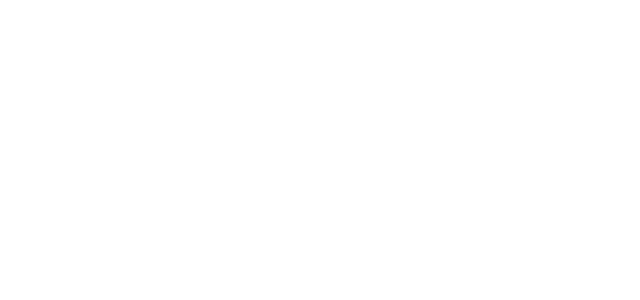
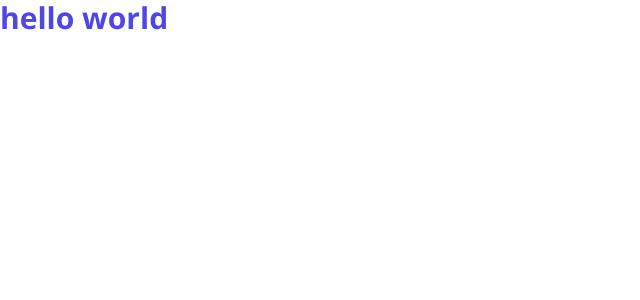
Before and after one commit to MtiPsd/discord-clone, a Next.js app: page / in a window 1280 px wide. Shown: the top 300 px of the page, without its empty margins (0-640 px from the left). Built offline with nearby package versions, Linux system fonts and the light colour scheme.

Commit message:
Ready :: all setup to start the project

```diff
--- /dev/null
+++ b/app/(auth)/(routes)/login/page.tsx
@@ -0,0 +1,7 @@
+import React from "react";
+
+function Login() {
+  return <div>Login</div>;
+}
+
+export default Login;
--- /dev/null
+++ b/app/(auth)/(routes)/register/page.tsx
@@ -0,0 +1,7 @@
+import React from "react";
+
+function Register() {
+  return <div>Register</div>;
+}
+
+export default Register;
--- /dev/null
+++ b/app/(auth)/layout.tsx
@@ -0,0 +1,7 @@
+import React, { ReactNode } from "react";
+
+function AuthLayout({ children }: { children: ReactNode }) {
+  return <div className="h-full bg-red-500">{children}</div>;
+}
+
+export default AuthLayout;
--- a/app/globals.css
+++ b/app/globals.css
@@ -11,64 +11,64 @@
 @layer base {
   :root {
     --background: 0 0% 100%;
-    --foreground: 0 0% 3.9%;
+    --foreground: 20 14.3% 4.1%;
 
     --card: 0 0% 100%;
-    --card-foreground: 0 0% 3.9%;
+    --card-foreground: 20 14.3% 4.1%;
 
     --popover: 0 0% 100%;
-    --popover-foreground: 0 0% 3.9%;
+    --popover-foreground: 20 14.3% 4.1%;
 
-    --primary: 0 0% 9%;
-    --primary-foreground: 0 0% 98%;
+    --primary: 24 9.8% 10%;
+    --primary-foreground: 60 9.1% 97.8%;
 
-    --secondary: 0 0% 96.1%;
-    --secondary-foreground: 0 0% 9%;
+    --secondary: 60 4.8% 95.9%;
+    --secondary-foreground: 24 9.8% 10%;
 
-    --muted: 0 0% 96.1%;
-    --muted-foreground: 0 0% 45.1%;
+    --muted: 60 4.8% 95.9%;
+    --muted-foreground: 25 5.3% 44.7%;
 
-    --accent: 0 0% 96.1%;
-    --accent-foreground: 0 0% 9%;
+    --accent: 60 4.8% 95.9%;
+    --accent-foreground: 24 9.8% 10%;
 
     --destructive: 0 84.2% 60.2%;
-    --destructive-foreground: 0 0% 98%;
+    --destructive-foreground: 60 9.1% 97.8%;
 
-    --border: 0 0% 89.8%;
-    --input: 0 0% 89.8%;
-    --ring: 0 0% 3.9%;
+    --border: 20 5.9% 90%;
+    --input: 20 5.9% 90%;
+    --ring: 20 14.3% 4.1%;
 
     --radius: 0.5rem;
   }
 
   .dark {
-    --background: 0 0% 3.9%;
-    --foreground: 0 0% 98%;
+    --background: 20 14.3% 4.1%;
+    --foreground: 60 9.1% 97.8%;
 
-    --card: 0 0% 3.9%;
-    --card-foreground: 0 0% 98%;
+    --card: 20 14.3% 4.1%;
+    --card-foreground: 60 9.1% 97.8%;
 
-    --popover: 0 0% 3.9%;
-    --popover-foreground: 0 0% 98%;
+    --popover: 20 14.3% 4.1%;
+    --popover-foreground: 60 9.1% 97.8%;
 
-    --primary: 0 0% 98%;
-    --primary-foreground: 0 0% 9%;
+    --primary: 60 9.1% 97.8%;
+    --primary-foreground: 24 9.8% 10%;
 
-    --secondary: 0 0% 14.9%;
-    --secondary-foreground: 0 0% 98%;
+    --secondary: 12 6.5% 15.1%;
+    --secondary-foreground: 60 9.1% 97.8%;
 
-    --muted: 0 0% 14.9%;
-    --muted-foreground: 0 0% 63.9%;
+    --muted: 12 6.5% 15.1%;
+    --muted-foreground: 24 5.4% 63.9%;
 
-    --accent: 0 0% 14.9%;
-    --accent-foreground: 0 0% 98%;
+    --accent: 12 6.5% 15.1%;
+    --accent-foreground: 60 9.1% 97.8%;
 
     --destructive: 0 62.8% 30.6%;
-    --destructive-foreground: 0 0% 98%;
+    --destructive-foreground: 60 9.1% 97.8%;
 
-    --border: 0 0% 14.9%;
-    --input: 0 0% 14.9%;
-    --ring: 0 0% 83.1%;
+    --border: 12 6.5% 15.1%;
+    --input: 12 6.5% 15.1%;
+    --ring: 24 5.7% 82.9%;
   }
 }
 
--- a/app/layout.tsx
+++ b/app/layout.tsx
@@ -1,22 +1,22 @@
-import type { Metadata } from 'next'
-import { Inter } from 'next/font/google'
-import './globals.css'
+import type { Metadata } from "next";
+import { Open_Sans } from "next/font/google";
+import "./globals.css";
 
-const inter = Inter({ subsets: ['latin'] })
+const font = Open_Sans({ subsets: ["latin"] });
 
 export const metadata: Metadata = {
-  title: 'Create Next App',
-  description: 'Generated by create next app',
-}
+  title: "Team chat application",
+  description: "Generated by create next app",
+};
 
 export default function RootLayout({
   children,
 }: {
-  children: React.ReactNode
+  children: React.ReactNode;
 }) {
   return (
     <html lang="en">
-      <body className={inter.className}>{children}</body>
+      <body className={font.className}>{children}</body>
     </html>
-  )
+  );
 }
--- a/app/page.tsx
+++ b/app/page.tsx
@@ -1,3 +1,9 @@
+"use client";
+
 export default function Home() {
-  return <div></div>;
+  return (
+    <div className="flex flex-col">
+      <p className="text-3xl font-bold text-indigo-600">hello world</p>
+    </div>
+  );
 }
--- /dev/null
+++ b/components/ui/button.tsx
@@ -0,0 +1,56 @@
+import * as React from "react";
+import { Slot } from "@radix-ui/react-slot";
+import { cva, type VariantProps } from "class-variance-authority";
+
+import { cn } from "@/lib/utils";
+
+const buttonVariants = cva(
+  "inline-flex items-center justify-center whitespace-nowrap rounded-md text-sm font-medium ring-offset-background transition-colors focus-visible:outline-none focus-visible:ring-2 focus-visible:ring-ring focus-visible:ring-offset-2 disabled:pointer-events-none disabled:opacity-50",
+  {
+    variants: {
+      variant: {
+        default: "bg-primary text-primary-foreground hover:bg-primary/90",
+        destructive:
+          "bg-destructive text-destructive-foreground hover:bg-destructive/90",
+        outline:
+          "border border-input bg-background hover:bg-accent hover:text-accent-foreground",
+        secondary:
+          "bg-secondary text-secondary-foreground hover:bg-secondary/80",
+        ghost: "hover:bg-accent hover:text-accent-foreground",
+        link: "text-primary underline-offset-4 hover:underline",
+      },
+      size: {
+        default: "h-10 px-4 py-2",
+        sm: "h-9 rounded-md px-3",
+        lg: "h-11 rounded-md px-8",
+        icon: "h-10 w-10",
+      },
+    },
+    defaultVariants: {
+      variant: "default",
+      size: "default",
+    },
+  },
+);
+
+export interface ButtonProps
+  extends React.ButtonHTMLAttributes<HTMLButtonElement>,
+    VariantProps<typeof buttonVariants> {
+  asChild?: boolean;
+}
+
+const Button = React.forwardRef<HTMLButtonElement, ButtonProps>(
+  ({ className, variant, size, asChild = false, ...props }, ref) => {
+    const Comp = asChild ? Slot : "button";
+    return (
+      <Comp
+        className={cn(buttonVariants({ variant, size, className }))}
+        ref={ref}
+        {...props}
+      />
+    );
+  },
+);
+Button.displayName = "Button";
+
+export { Button, buttonVariants };
```
Also changed, not shown: package.json (+4 -4 lines), components.json, 1 other file (tests, documents, lock files or other folders).
